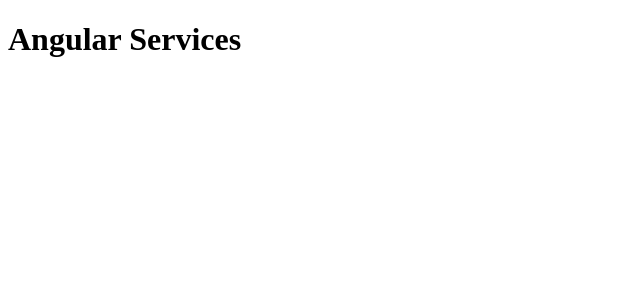
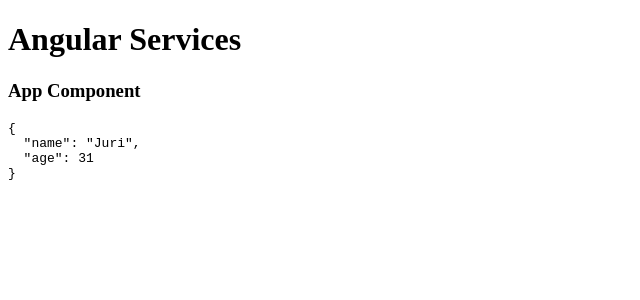
Before and after one commit to juristr/egghead-learn-services-and-di, an Angular app: page / in a window 1280 px wide. Shown: the top 300 px of the page, without its empty margins (0-640 px from the left). Built offline with nearby package versions, Linux system fonts and the light colour scheme.

Commit message:
lesson setup

```diff
--- a/src/app/app.component.ts
+++ b/src/app/app.component.ts
@@ -4,8 +4,9 @@
   selector: 'app-root',
   template: `
     <h1>Angular Services</h1>
+
+    <h3>App Component</h3>
+    <app-person></app-person>
   `
 })
-export class AppComponent {
-  title = 'app';
-}
+export class AppComponent {}
--- /dev/null
+++ b/src/app/people.service.ts
@@ -0,0 +1,17 @@
+import { Injectable } from '@angular/core';
+
+@Injectable()
+export class PeopleService {
+  name = 'Juri';
+
+  getPerson() {
+    return {
+      name: this.name,
+      age: 31
+    };
+  }
+
+  setPersonName(value) {
+    this.name = value;
+  }
+}
--- /dev/null
+++ b/src/app/person.component.ts
@@ -0,0 +1,19 @@
+import { Component, OnInit } from '@angular/core';
+import { PeopleService } from './people.service';
+
+@Component({
+  selector: 'app-person',
+  template: `
+    <pre>{{ person | json }}</pre>
+  `,
+  styles: []
+})
+export class PersonComponent implements OnInit {
+  person;
+
+  constructor(private people: PeopleService) {}
+
+  ngOnInit() {
+    this.person = this.people.getPerson();
+  }
+}
```
Also changed, not shown: src/app/app.module.ts (+6 -10 lines).
